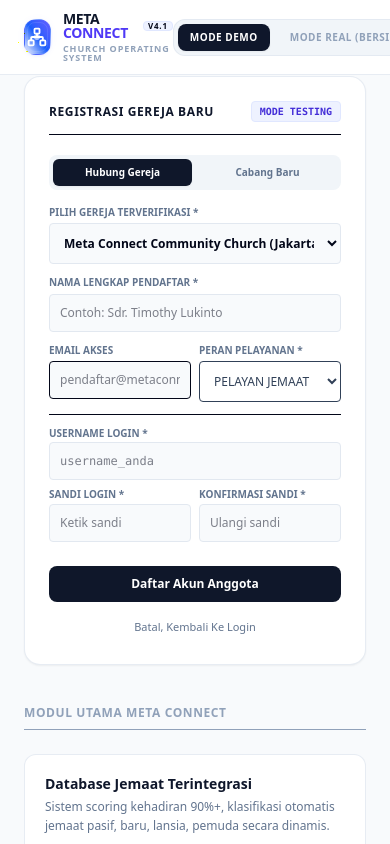
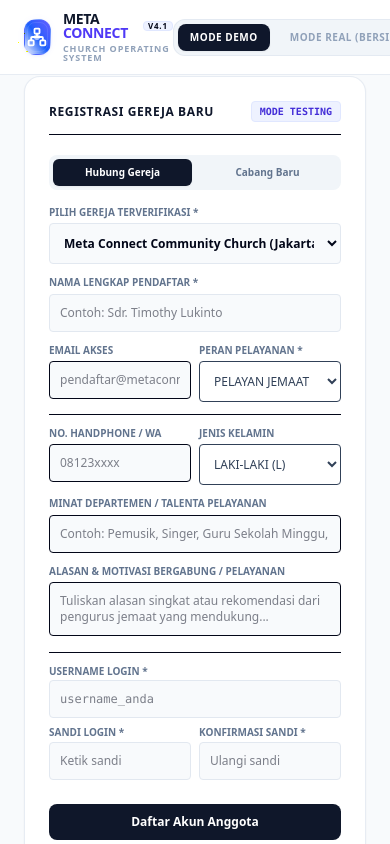
Before and after one commit to samskiii03/samskiii03.gerejaku, a React (Vite) app: page / in a window 390 px wide. Both pictures are taken after a click on the button "⛪ Daftarkan Cabang Gereja Baru". Shown: the part 460-1304 px from the top of the page. Built offline with nearby package versions, Linux system fonts and the light colour scheme.

Commit message:
feat: expand user registration profile
Add support for phone, gender, talents, and motivation fields during registration to facilitate better member verification and onboarding.

```diff
--- a/src/App.tsx
+++ b/src/App.tsx
@@ -60,6 +60,12 @@ export default function App() {
   const [regUser, setRegUser] = useState('');
   const [regPass, setRegPass] = useState('');
   const [regPassConfirm, setRegPassConfirm] = useState('');
+
+  // Verification considerations fields
+  const [regUserPhone, setRegUserPhone] = useState('');
+  const [regUserGender, setRegUserGender] = useState<'L' | 'P'>('L');
+  const [regUserTalents, setRegUserTalents] = useState('');
+  const [regUserReason, setRegUserReason] = useState('');
 
   // Notifications alert states
   const [isAlertsOpen, setIsAlertsOpen] = useState(false);
@@ -202,7 +208,11 @@ export default function App() {
       role: regUserRole,
       churchId: regSelectedChurchId,
       password: regPass,
-      isVerified: false // Needs Gembala approval
+      isVerified: false, // Needs Gembala approval
+      phone: regUserPhone,
+      gender: regUserGender,
+      talents: regUserTalents,
+      registrationReason: regUserReason
     };
 
     db.createUser(nUser);
@@ -217,6 +227,10 @@ export default function App() {
     setRegPass('');
     setRegPassConfirm('');
     setRegEmail('');
+    setRegUserPhone('');
+    setRegUserGender('L');
+    setRegUserTalents('');
+    setRegUserReason('');
   };
 
   const handleRegisterChurchSubmit = (e: React.FormEvent) => {
@@ -561,6 +575,52 @@ export default function App() {
                               <option value="PENGURUS">STAFF BENDAHARA / PENGURUS</option>
                             </select>
                           </div>
+                        </div>
+
+                        <div className="grid grid-cols-2 gap-2 border-t pt-3">
+                          <div>
+                            <label className="block text-[10px] font-bold text-slate-500 mb-1">NO. HANDPHONE / WA</label>
+                            <input
+                              type="text"
+                              placeholder="08123xxxx"
+                              value={regUserPhone}
+                              onChange={(e) => setRegUserPhone(e.target.value)}
+                              className="w-full p-2.5 bg-slate-50 border rounded outline-none text-xs"
+                            />
+                          </div>
+                          <div>
+                            <label className="block text-[10px] font-bold text-slate-500 mb-1">JENIS KELAMIN</label>
+                            <select
+                              value={regUserGender}
+                              onChange={(e) => setRegUserGender(e.target.value as 'L' | 'P')}
+                              className="w-full p-2.5 bg-slate-50 border rounded outline-none text-xs text-slate-700 bg-white"
+                            >
+                              <option value="L">LAKI-LAKI (L)</option>
+                              <option value="P">PEREMPUAN (P)</option>
+                            </select>
+                          </div>
+                        </div>
+
+                        <div>
+                          <label className="block text-[10px] font-bold text-slate-500 mb-1">MINAT DEPARTEMEN / TALENTA PELAYANAN</label>
+                          <input
+                            type="text"
+                            placeholder="Contoh: Pemusik, Singer, Guru Sekolah Minggu, Multimedia"
+                            value={regUserTalents}
+                            onChange={(e) => setRegUserTalents(e.target.value)}
+                            className="w-full p-2.5 bg-slate-50 border rounded outline-none text-xs"
+                          />
+                        </div>
+
+                        <div>
+                          <label className="block text-[10px] font-bold text-slate-500 mb-1">ALASAN & MOTIVASI BERGABUNG / PELAYANAN</label>
+                          <textarea
+                            placeholder="Tuliskan alasan singkat atau rekomendasi dari pengurus jemaat yang mendukung..."
+                            value={regUserReason}
+                            onChange={(e) => setRegUserReason(e.target.value)}
+                            rows={2}
+                            className="w-full p-2.5 bg-slate-50 border rounded outline-none text-xs resize-none"
+                          />
                         </div>
 
                         <div className="border-t pt-3 space-y-2">
--- a/src/components/MemberManagement.tsx
+++ b/src/components/MemberManagement.tsx
@@ -692,17 +692,32 @@ export default function MemberManagement({ currentUser, onRefreshTrail }: Member
                 <table className="w-full text-left border-collapse text-xs">
                   <thead>
                     <tr className="border-b bg-slate-50 text-slate-500 font-bold text-[10px] uppercase">
-                      <th className="p-3">Nama Lengkap</th>
+                      <th className="p-3">Nama Lengkap & Kontak</th>
+                      <th className="p-3">Jenis Kelamin</th>
                       <th className="p-3">Peran Pelayanan</th>
-                      <th className="p-3">Username Login</th>
-                      <th className="p-3">Email Akses</th>
+                      <th className="p-3">Kredensial Login</th>
+                      <th className="p-3">Talenta & Motivasi Pendaftaran</th>
                       <th className="p-3 text-right">Tindakan Persetujuan</th>
                     </tr>
                   </thead>
                   <tbody className="divide-y divide-slate-100">
                     {pendingUsers.map((user) => (
                       <tr key={user.id} className="hover:bg-slate-50/50 transition">
-                        <td className="p-3 font-semibold text-slate-900">{user.fullName}</td>
+                        <td className="p-3">
+                          <div className="font-semibold text-slate-900">{user.fullName}</div>
+                          {user.phone ? (
+                            <div className="text-[10px] text-slate-500 font-mono mt-0.5">📱 {user.phone}</div>
+                          ) : (
+                            <span className="text-[9px] text-slate-400 italic font-mono">No. HP Belum Diisi</span>
+                          )}
+                        </td>
+                        <td className="p-3">
+                          <span className={`px-2 py-0.5 rounded text-[10px] font-bold ${
+                            user.gender === 'P' ? 'bg-rose-50 text-rose-700 border border-rose-200' : 'bg-blue-50 text-blue-700 border border-blue-200'
+                          }`}>
+                            {user.gender === 'P' ? 'Perempuan (P)' : 'Laki-Laki (L)'}
+                          </span>
+                        </td>
                         <td className="p-3">
                           <span className={`px-2 py-0.5 rounded-full text-[10px] font-bold ${
                             user.role === 'KEPALA_DIVISI' ? 'bg-amber-50 text-amber-700 border border-amber-200' :
@@ -714,15 +729,33 @@ export default function MemberManagement({ currentUser, onRefreshTrail }: Member
                              'PELAYAN JEMAAT'}
                           </span>
                         </td>
-                        <td className="p-3 font-mono font-medium text-slate-600">{user.username}</td>
-                        <td className="p-3 text-slate-500">{user.email}</td>
+                        <td className="p-3">
+                          <div className="font-mono font-medium text-slate-600">@{user.username}</div>
+                          <div className="text-[10px] text-slate-400">{user.email}</div>
+                        </td>
+                        <td className="p-3 max-w-xs">
+                          <div className="space-y-1">
+                            <div>
+                              <span className="font-bold text-[9px] text-slate-400 uppercase tracking-tight">Keahlian & Talenta:</span>
+                              <p className="text-[11px] text-slate-700 font-medium">
+                                {user.talents ? user.talents : <span className="text-slate-400 italic">- Tidak diisi -</span>}
+                              </p>
+                            </div>
+                            <div>
+                              <span className="font-bold text-[9px] text-slate-400 uppercase tracking-tight">Motivasi Bergabung:</span>
+                              <p className="text-[11px] text-slate-600 italic leading-relaxed bg-slate-50 p-2 rounded border border-slate-150 font-light whitespace-normal">
+                                {user.registrationReason ? `"${user.registrationReason}"` : <span className="text-slate-400 italic">- Tidak diisi -</span>}
+                              </p>
+                            </div>
+                          </div>
+                        </td>
                         <td className="p-3 text-right space-x-1 whitespace-nowrap">
                           <button
                             onClick={() => handleVerifyUser(user.id, user.fullName)}
                             className="px-2.5 py-1.5 bg-emerald-600 hover:bg-emerald-700 text-white text-[11px] font-bold rounded-md transition shadow-2xs cursor-pointer inline-flex items-center space-x-1"
                           >
                             <CheckCircle2 className="w-3.5 h-3.5" />
-                            <span>Setujui & Integrasikan</span>
+                            <span>Setujui</span>
                           </button>
                           <button
                             onClick={() => handleRejectUser(user.id, user.fullName)}
--- a/src/types/church.ts
+++ b/src/types/church.ts
@@ -30,6 +30,10 @@ export interface User {
   divisionId?: string;
   password?: string;
   isVerified?: boolean;
+  phone?: string;
+  gender?: 'L' | 'P';
+  talents?: string; // Minat Pelayanan / Karunia Rohani
+  registrationReason?: string; // Alasan & Motivasi mendaftar
 }
 
 export interface PastoralNote {
--- a/src/utils/storage.ts
+++ b/src/utils/storage.ts
@@ -1000,20 +1000,21 @@ class DatabaseEngine {
         id: 'm-' + user.id,
         name: user.fullName,
         nickname: parsedNickname,
-        gender: 'L',
+        gender: user.gender || 'L',
         birthPlace: 'Jakarta',
         birthDate: birthDay,
         age: 31,
         maritalStatus: 'BELUM_MENIKAH',
         address: 'Alamat Anggota Terdaftar Sektor',
         sector: 'Sektor Utama',
-        phone: '0812-3456-7890',
+        phone: user.phone || '0812-3456-7890',
         email: user.email,
         education: 'S1',
-        occupation: 'Pelayan Jemaat',
+        occupation: user.role === 'KEPALA_DIVISI' ? 'KADIV / KEPALA DEPARTEMEN' : user.role === 'PENGURUS' ? 'Staff/Pengurus Cabang' : 'Pelayan Jemaat',
         joinDate: new Date().toISOString().split('T')[0],
         baptismStatus: 'YA',
         ministryStatus: 'YA',
+        talents: user.talents ? user.talents.split(',').map(t => t.trim()) : [],
         category: 'INTI',
         joinYear: new Date().getFullYear(),
         activityScore: 100,
```
